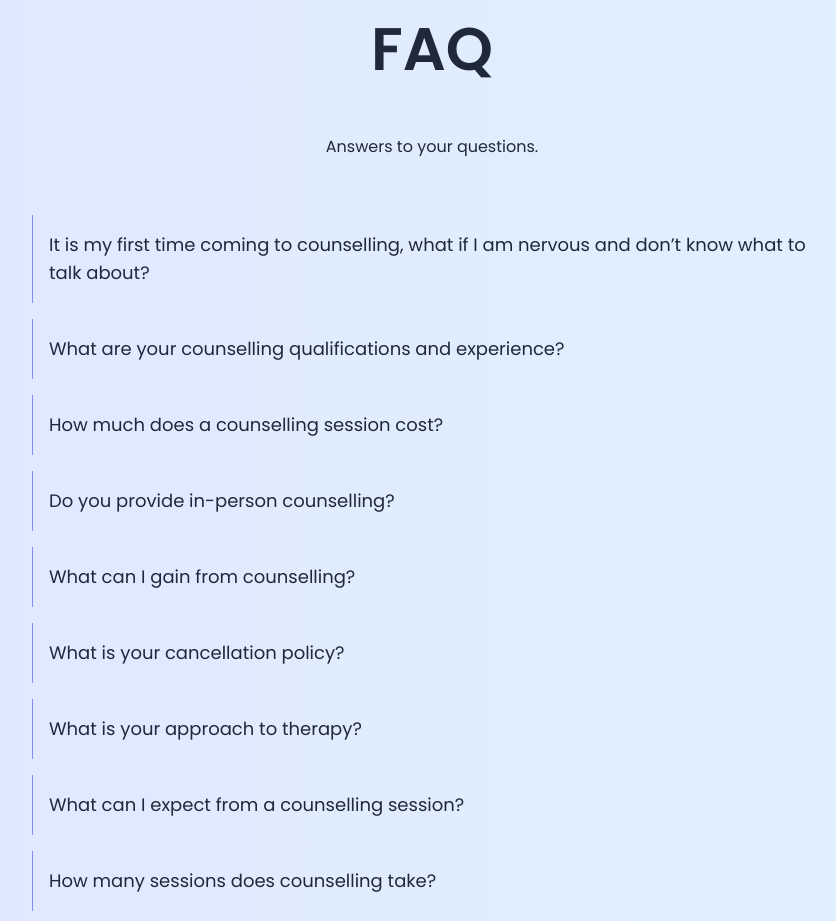
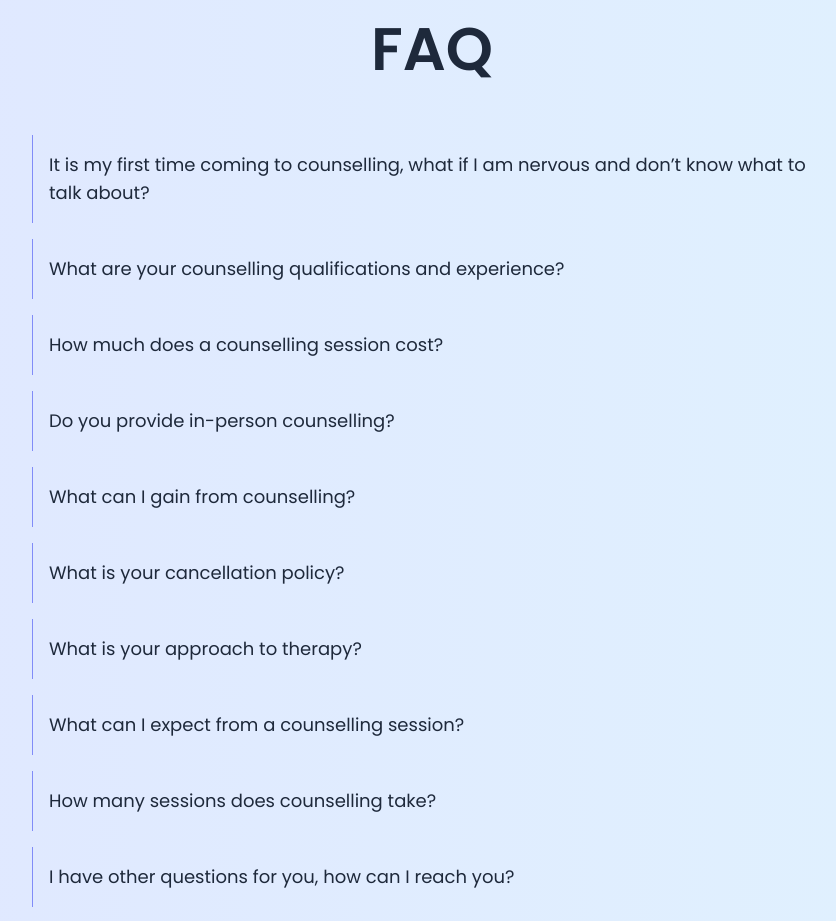
Before and after one commit to jamezmca/rebecca-v2, a SvelteKit app: page / in a window 1280 px wide. Shown: the part 2460-3381 px from the top of the page, without its empty margins (208-1044 px from the left). Built offline with nearby package versions, Linux system fonts and the light colour scheme.

Commit message:
Update +page.svelte

```diff
--- a/src/routes/+page.svelte
+++ b/src/routes/+page.svelte
@@ -310,12 +310,6 @@
         >
             FAQ
         </h1>
-
-        <p
-            class="text-sm sm:text-base max-w-[700px] mx-auto w-full text-center"
-        >
-            Answers to your questions.
-        </p>
         <div
             class="flex flex-col gap-4 select-none max-w-[800px] mx-auto w-full"
         >
```
